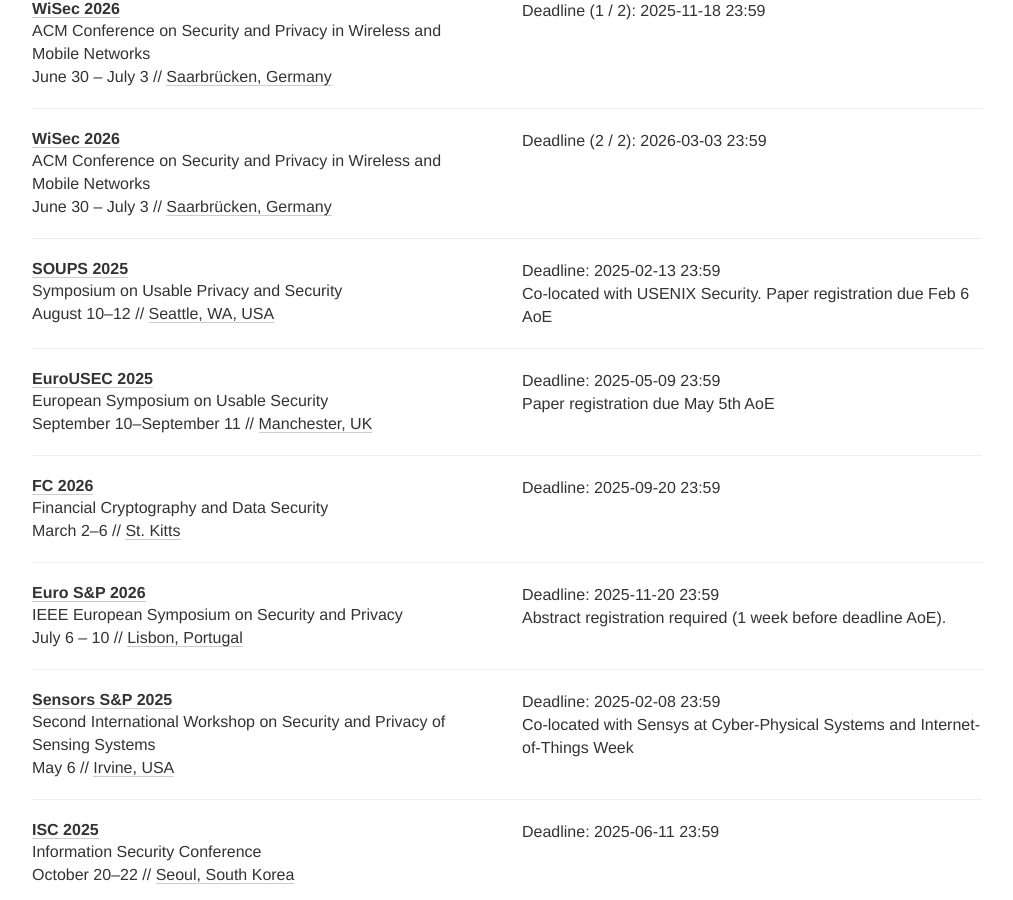
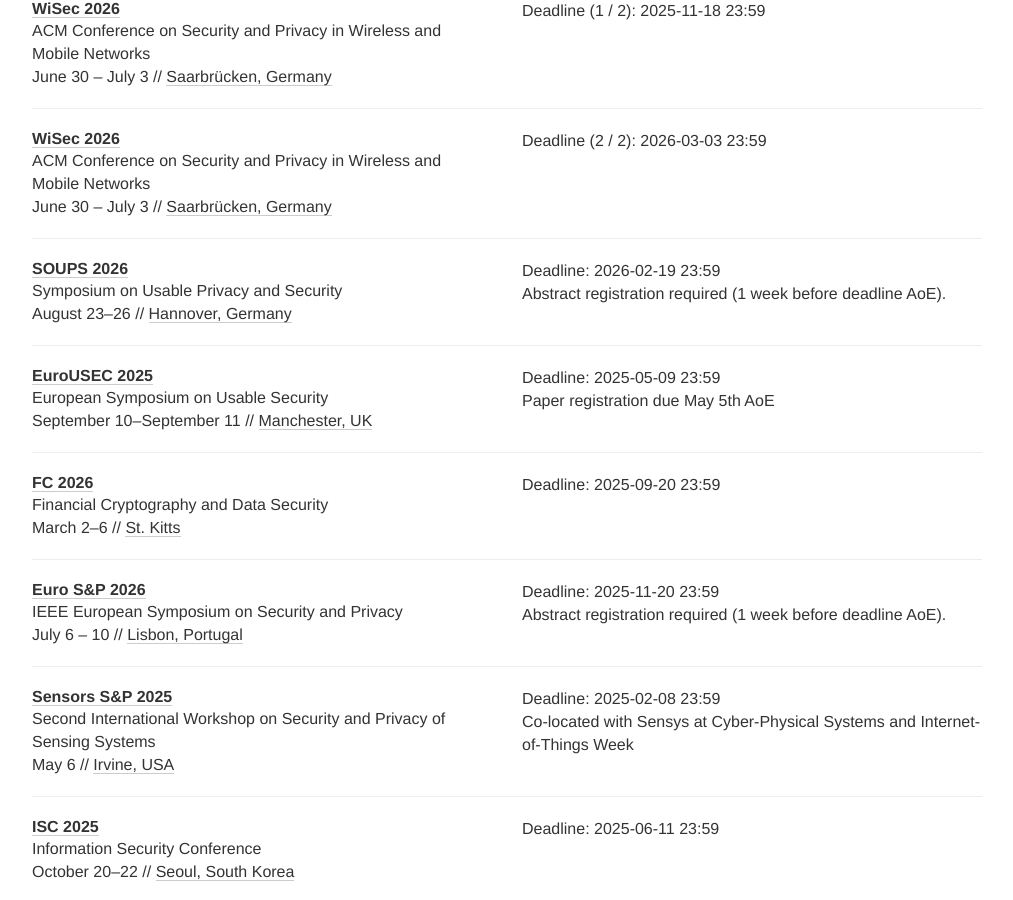
Before and after one commit to sec-deadlines/sec-deadlines.github.io, a Jekyll site: the page built from index.html, in a window 1280 px wide and 900 px high, scrolled down 2321 px. Shown: the whole window, without its empty margins (133-1146 px from the left). Built offline with Jekyll 4.4.1, drawn with Linux system fonts in a browser that asks for light colours; nearby versions of some CDN libraries; comment, search, counter and statistics services are not loaded.

Commit message:
Update SOUPS 2026

```diff
--- a/_data/conferences.yml
+++ b/_data/conferences.yml
@@ -108,12 +108,12 @@
 
 - name: SOUPS
   description: Symposium on Usable Privacy and Security
-  year: 2025
-  link: https://www.usenix.org/conference/soups2025
-  deadline: ["2025-02-13 23:59"]
-  comment: Co-located with USENIX Security. Paper registration due Feb 6 AoE
-  date: August 10-12
-  place: Seattle, WA, USA
+  year: 2026
+  link: https://soups.page/
+  deadline: ["2026-02-19 23:59"]
+  comment: Abstract registration required (1 week before deadline AoE).
+  date: August 23-26
+  place: Hannover, Germany
   tags: [SEC, PRIV, CONF]
 
 - name: EuroUSEC
```
